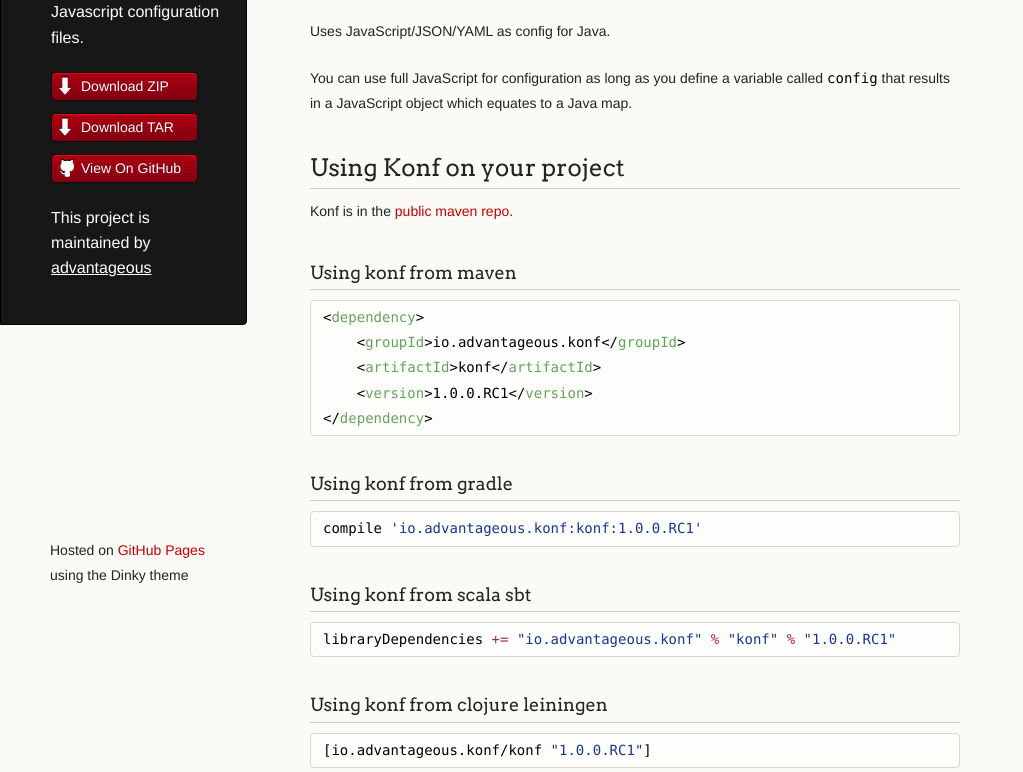
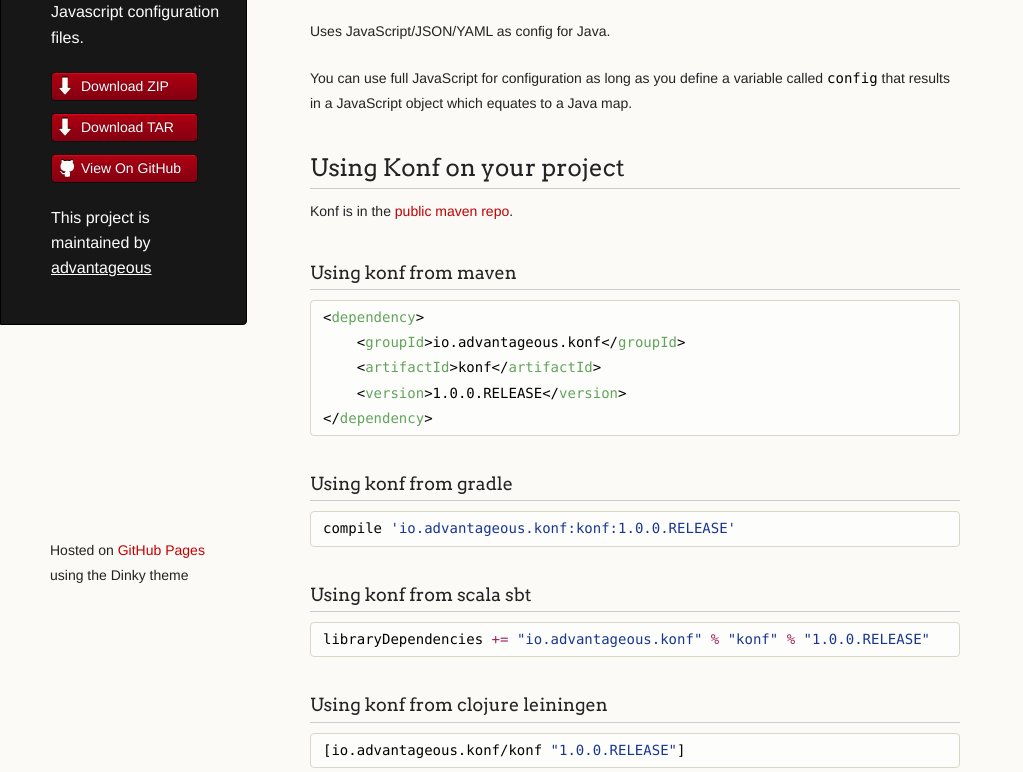
Before and after one commit to advantageous/konf, a plain HTML site: page index.html in a window 1280 px wide. Shown: the part 180-952 px from the top of the page, without its empty margins (0-1023 px from the left). Drawn offline with Linux system fonts and the light colour scheme.

```diff
--- a/index.html
+++ b/index.html
@@ -55,23 +55,23 @@
 <div class="highlight highlight-text-xml"><pre>&lt;<span class="pl-ent">dependency</span>&gt;
     &lt;<span class="pl-ent">groupId</span>&gt;io.advantageous.konf&lt;/<span class="pl-ent">groupId</span>&gt;
     &lt;<span class="pl-ent">artifactId</span>&gt;konf&lt;/<span class="pl-ent">artifactId</span>&gt;
-    &lt;<span class="pl-ent">version</span>&gt;1.0.0.RC1&lt;/<span class="pl-ent">version</span>&gt;
+    &lt;<span class="pl-ent">version</span>&gt;1.0.0.RELEASE&lt;/<span class="pl-ent">version</span>&gt;
 &lt;/<span class="pl-ent">dependency</span>&gt;</pre></div>
 
 <h3>
 <a id="using-konf-from-gradle" class="anchor" href="#using-konf-from-gradle" aria-hidden="true"><span aria-hidden="true" class="octicon octicon-link"></span></a>Using konf from gradle</h3>
 
-<div class="highlight highlight-source-java"><pre>compile <span class="pl-s"><span class="pl-pds">'</span>io.advantageous.konf:konf:1.0.0.RC1<span class="pl-pds">'</span></span></pre></div>
+<div class="highlight highlight-source-java"><pre>compile <span class="pl-s"><span class="pl-pds">'</span>io.advantageous.konf:konf:1.0.0.RELEASE<span class="pl-pds">'</span></span></pre></div>
 
 <h3>
 <a id="using-konf-from-scala-sbt" class="anchor" href="#using-konf-from-scala-sbt" aria-hidden="true"><span aria-hidden="true" class="octicon octicon-link"></span></a>Using konf from scala sbt</h3>
 
-<div class="highlight highlight-source-java"><pre>libraryDependencies <span class="pl-k">+=</span> <span class="pl-s"><span class="pl-pds">"</span>io.advantageous.konf<span class="pl-pds">"</span></span> <span class="pl-k">%</span> <span class="pl-s"><span class="pl-pds">"</span>konf<span class="pl-pds">"</span></span> <span class="pl-k">%</span> <span class="pl-s"><span class="pl-pds">"</span>1.0.0.RC1<span class="pl-pds">"</span></span></pre></div>
+<div class="highlight highlight-source-java"><pre>libraryDependencies <span class="pl-k">+=</span> <span class="pl-s"><span class="pl-pds">"</span>io.advantageous.konf<span class="pl-pds">"</span></span> <span class="pl-k">%</span> <span class="pl-s"><span class="pl-pds">"</span>konf<span class="pl-pds">"</span></span> <span class="pl-k">%</span> <span class="pl-s"><span class="pl-pds">"</span>1.0.0.RELEASE<span class="pl-pds">"</span></span></pre></div>
 
 <h3>
 <a id="using-konf-from-clojure-leiningen" class="anchor" href="#using-konf-from-clojure-leiningen" aria-hidden="true"><span aria-hidden="true" class="octicon octicon-link"></span></a>Using konf from clojure leiningen</h3>
 
-<div class="highlight highlight-source-lisp"><pre>[io.advantageous.konf/konf <span class="pl-s"><span class="pl-pds">"</span>1.0.0.RC1<span class="pl-pds">"</span></span>]</pre></div>
+<div class="highlight highlight-source-lisp"><pre>[io.advantageous.konf/konf <span class="pl-s"><span class="pl-pds">"</span>1.0.0.RELEASE<span class="pl-pds">"</span></span>]</pre></div>
 
 <p>Here is an example config for JavaScript. </p>
 
```
Also changed, not shown: params.json (+1 -1 lines).
